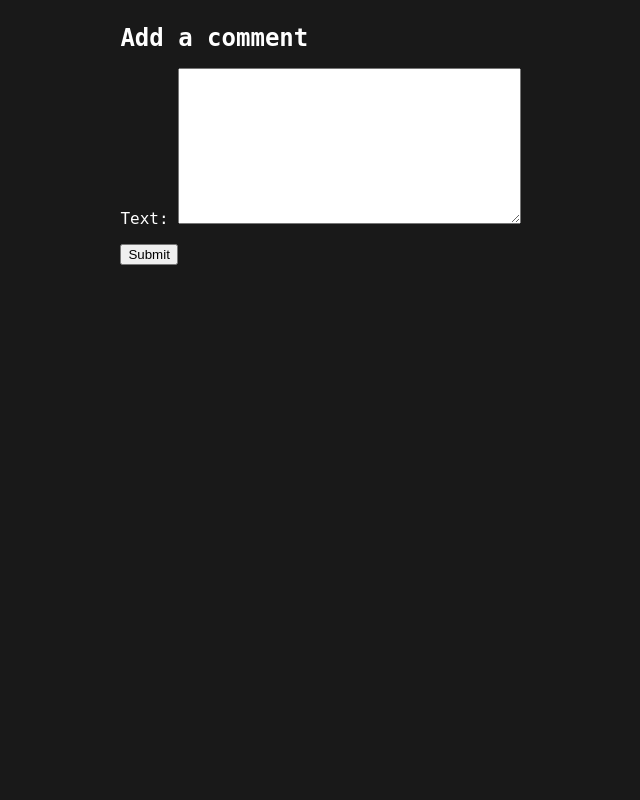
After one commit to ashaikeus/LinkCloud, a Django app: page /links/1/comment/ in a window 1280 px wide. The commit adds this page. Shown: the whole page, without its empty margins (14-654 px from the left). Run offline with Django 5.2, Linux system fonts and the light colour scheme; data comes from the database, SQL or seed files in the repository; parts of the project's set-up code (start-up, migrations or seed data) failed here and were passed over.

Commit message:
Added comment model and form, renamed database fields, a bit of CSS work

```diff
--- a/LinkCloud/settings.py
+++ b/LinkCloud/settings.py
@@ -127,3 +127,4 @@ STATIC_URL = 'static/'
 # https://docs.djangoproject.com/en/5.1/ref/settings/#default-auto-field
 
 DEFAULT_AUTO_FIELD = 'django.db.models.BigAutoField'
+LOGIN_REDIRECT_URL = '/'
--- a/LinkCloud/urls.py
+++ b/LinkCloud/urls.py
@@ -20,4 +20,5 @@ from django.urls import path, include
 urlpatterns = [
     path('admin/', admin.site.urls),
     path('', include('links.urls')),
+    path("accounts/", include("django.contrib.auth.urls")),
 ]
--- a/links/admin.py
+++ b/links/admin.py
@@ -1,12 +1,13 @@
 from django.contrib import admin
-from .models import Language, Link, Profile
+from .models import Language, Link, Profile, Comment
 
 admin.site.register(Language)
 admin.site.register(Profile)
+admin.site.register(Comment)
 
 @admin.register(Link)
 class LinkAdmin(admin.ModelAdmin):
-    list_display = ('link', 'name', 'get_tags', 'language', 'author_id', 'private')
+    list_display = ('link', 'name', 'get_tags', 'language', 'author', 'private')
 
     @admin.display(description='Tags')
     def get_tags(self, instance):
--- /dev/null
+++ b/links/forms.py
@@ -0,0 +1,12 @@
+from django import forms
+from .models import Link, Language, Comment
+
+# class LinkForm(forms.ModelForm):
+#     class Meta:
+#         model = Link
+#         fields = '__all__'
+
+class CommentForm(forms.ModelForm):
+    class Meta:
+        model = Comment
+        fields = ('text',)
--- a/links/models.py
+++ b/links/models.py
@@ -21,7 +21,7 @@ class Link(models.Model):
     tags = TaggableManager()
     language = models.ForeignKey(Language, related_name='links', on_delete=models.SET_NULL,
                                  null=True, blank=True)
-    author_id = models.ForeignKey('Profile', related_name='created_links', on_delete=models.SET_NULL,
+    author = models.ForeignKey('Profile', related_name='created_links', on_delete=models.SET_NULL,
                                   null=True, blank=True)
     private = models.BooleanField(default=False)
 
@@ -31,10 +31,19 @@ class Link(models.Model):
 
 class Profile(models.Model):
     name = models.CharField(max_length=_STRING_MAX_LENGTH)
-    avatar_url = models.CharField(max_length=_LINK_MAX_LENGTH)
-    likes = models.ManyToManyField(Link, related_name='likers')
-    comments = models.ManyToManyField(Link, related_name='commenters')
-    languages = models.ManyToManyField(Language, related_name='profiles')
+    avatar_url = models.CharField(max_length=_LINK_MAX_LENGTH, null=True, blank=True)
+    likes = models.ManyToManyField(Link, related_name='likers', null=True, blank=True)
+    languages = models.ManyToManyField(Language, related_name='profiles', null=True, blank=True)
 
     def __str__(self) -> str:
         return self.name
+
+
+class Comment(models.Model):
+    text = models.TextField()
+    author = models.ForeignKey('Profile', related_name='created_comments', on_delete=models.SET_NULL, null=True)
+    link = models.ForeignKey('Link', related_name='comments', on_delete=models.CASCADE)
+    created_at = models.DateTimeField(auto_now_add=True)
+
+    def __str__(self) -> str:
+        return f"{self.id}: on {self.link} by {self.author}"
--- a/links/static/css/styles.css
+++ b/links/static/css/styles.css
@@ -1,23 +1,37 @@
 :root {
-    --background: #191919;
-    --text-color: white;
-    --font: monospace;
-    --main-container-bg: black;
-    --tag-container-bg: var(--main-container-bg);
+    --custom-color-1: #191919;  /* Background color */
+    --custom-color-2: white;  /* Main text color */
+    --custom-color-3: black;  /* Main container background color */
+    --custom-color-4: black;  /* Tag container background color */
+    --custom-color-5: red;  /* Tag link color */
+    --custom-font-1: monospace;  /* Main font */
+    --custom-font-size: 16px;
+    --background: var(--custom-color-1);
+    --text-color: var(--custom-color-2);
+    --font: var(--custom-font-1), monospace;
+    --main-container-bg: var(--custom-color-3);
+    --tag-container-bg: var(--custom-color-4);
+    --tag-link-color: var(--custom-color-5);
+    --font-size: var(--custom-font-size);
 }
 
 html {
     height: 100%;
-    /*max-width: 100vw;*/
-    /*overflow: clip;*/
 }
 
 body {
-    /*height: 100%;*/
-    /*margin: 0;*/
     background: var(--background);
     color: var(--text-color);
     font-family: var(--font), monospace;
+    font-size: var(--font-size);
+}
+
+a:link {
+    color: white;
+}
+
+a:visited {
+    color: darkgrey;
 }
 
 .main-container {
@@ -45,6 +59,11 @@ body {
     border-radius: 5px;
 }
 
+.tag-container a {
+    color: var(--custom-color-5);
+    font-weight: normal;
+}
+
 div .icon {
     width: 10px;
     height: 10px;
@@ -55,3 +74,31 @@ div .link {
     height: 10px;
     background: url("https://uxwing.com/wp-content/themes/uxwing/download/web-app-development/link-hyperlink-icon.png");
 }
+
+.discussion > *:not(:first-child) {
+    margin-top: 10px;
+    padding: 10px;
+    border: 1px solid var(--custom-color-3);
+    background: linear-gradient(to right, #FFFFFF07, #FFFFFF11 5%, #FFFFFF11 55%, #FFFFFF00);
+}
+
+.comment .author {
+    font-weight: bold;
+    font-size: calc(var(--custom-font-size) + 5px);
+}
+
+.comment .text {
+    width: 50%;
+    padding: 0.5%;
+    padding-bottom: 0.3%;
+    margin-left: 1%;
+    /*border: 1px solid red;*/
+}
+
+.dark {
+    color: darkgrey;
+}
+
+.centered {
+    margin: auto;
+}
--- /dev/null
+++ b/links/templates/add_comment.html
@@ -0,0 +1,12 @@
+{% extends 'base.html' %}
+
+{% block content %}
+    <p><h2 class="centered">Add a comment</h2></p>
+    <form method="POST" class="post-form">
+        {% csrf_token %}
+        {{ form.as_p }}
+        <button type="submit">
+            Submit
+        </button>
+    </form>
+{% endblock %}
--- /dev/null
+++ b/links/templates/login.html
@@ -0,0 +1,4 @@
+{% extends 'base.html' %}
+{% block content %}
+
+{% endblock %}
--- a/links/templates/tag_links.html
+++ b/links/templates/tag_links.html
@@ -2,7 +2,10 @@
 
 {% block content %}
     {% for link in links %}
-        <div><a href="{{ link.link }}"><i class="fa fa-link"></i></a> {{ link.name }}</div>
+        <div>[<a href="{{ link.link }}"><i class="fa fa-link"></i></a>] <a href="/links/{{ link.id }}">{{ link.name }}</a>
+        {% for tag in link.tags.all %}
+            <div class="tag-container"><a href="/tags/{{ tag }}">{{ tag }}</a></div>
+        {% endfor %}</div>
     {% empty %}
         <p>No links found for tag <b>{{ tag }}.</b></p>
     {% endfor %}
--- a/links/urls.py
+++ b/links/urls.py
@@ -3,6 +3,7 @@ from . import views
 
 urlpatterns = [
     path('', views.index, name='index'),
-    path('link/<int:pk>', views.link_view, name='link_view'),
+    path('links/<int:pk>', views.link_view, name='link_view'),
     path('tags/<str:name>', views.tag_links, name='tag_links'),
+    path('links/<int:pk>/comment/', views.add_comment, name='add_comment'),
 ]
--- a/links/views.py
+++ b/links/views.py
@@ -1,23 +1,38 @@
 from django.http import HttpResponse
-from django.shortcuts import render
+from django.shortcuts import render, get_object_or_404, redirect
+
+from .forms import CommentForm
 from .models import Link
 from taggit.models import Tag
 from django.db.models import Count
 
 
 def index(request):
-    tags = Tag.objects.annotate(num_times=Count('link')).order_by('-num_times')
+    tags = Tag.objects.annotate(num_times=Count('link')).filter(num_times__gt=0).order_by('-num_times')[:50]
     return render(request, 'index.html', {'tags': tags})
 
 
 def link_view(request, pk):
     link = Link.objects.get(pk=pk)
-    # tags = link.tags.all()
-    tags = link.tags.all().annotate(num_times=Count('link')).order_by('-num_times')
-    return render(request, 'link_view.html', {'link': link, 'tags': tags})
+    tags = link.tags.annotate(num_times=Count('link')).order_by('-num_times')
+    comments = link.comments.all()
+    return render(request, 'link_view.html', {'link': link, 'tags': tags, 'comments': comments})
 
 
 def tag_links(request, name):
     links = Link.objects.filter(tags__name=name)
-    print(links)
     return render(request, 'tag_links.html', {'links': links, 'tag': name})
+
+
+def add_comment(request, pk):
+    link = get_object_or_404(Link, pk=pk)
+    if request.method == "POST":
+        form = CommentForm(request.POST)
+        if form.is_valid():
+            comment = form.save(commit=False)
+            comment.link = link
+            comment.save()
+            return redirect('link_view', pk=link.pk)
+    else:
+        form = CommentForm()
+    return render(request, 'add_comment.html', {'form': form})
```
Also changed, not shown: links/templates/link_view.html (+23 -3 lines), links/migrations/0003_remove_profile_comments_comment.py (added), links/migrations/0004_rename_author_id_comment_author_and_more.py (added).
